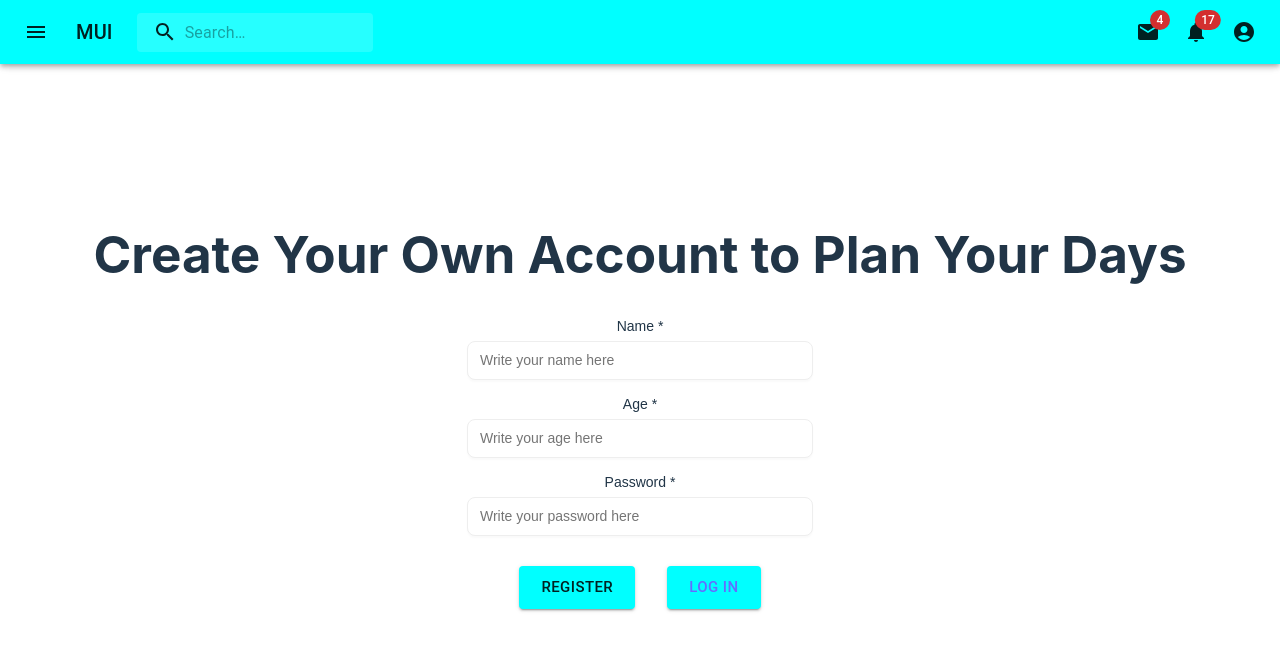
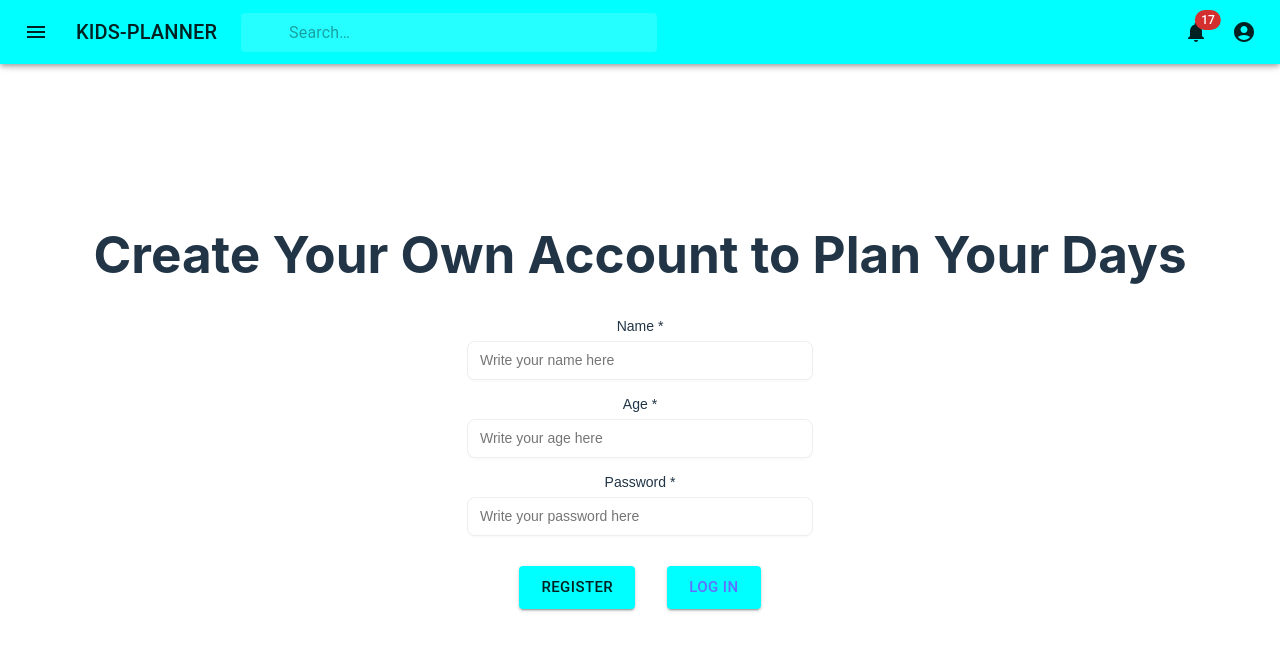
Before and after one commit to DanWang625/KidsPlanner-client, a React (Vite) app: page /register in a window 1280 px wide. Shown: the top 650 px of the page. Built offline with nearby package versions, Linux system fonts and the light colour scheme.

Commit message:
some updates

```diff
--- a/index.html
+++ b/index.html
@@ -5,7 +5,7 @@
   <meta charset="UTF-8" />
   <link rel="icon" type="image/svg+xml" href="/vite.svg" />
   <meta name="viewport" content="width=device-width, initial-scale=1.0" />
-  <title>Vite + React + TS</title>
+  <title>kids-planner</title>
 </head>
 
 <body>
--- a/package.json
+++ b/package.json
@@ -26,7 +26,6 @@
     "eslint": "^8.56.0",
     "eslint-plugin-react-hooks": "^4.6.0",
     "eslint-plugin-react-refresh": "^0.4.5",
-    "react-big-calendar": "^1.10.2",
     "react-calendar": "^4.8.0",
     "react-router-dom": "^6.22.1",
     "typescript": "^5.2.2",
--- a/src/App.tsx
+++ b/src/App.tsx
@@ -13,6 +13,7 @@ import UserDetail from './containers/users/UserDetail';
 
 const theme = createTheme({
   palette: {
+    mode: 'light',
     primary: {
       main: '#00FFFF', // Aqua Blue
     },
--- a/src/auth/Login.tsx
+++ b/src/auth/Login.tsx
@@ -6,6 +6,7 @@ import HelperText from '../components/HelperText';
 import { Button } from '@mui/material';
 import { getUsers } from '../api/api';
 import { useNavigate } from 'react-router-dom';
+// import bcrypt from 'bcrypt'
 
 
 export default function Login() {
@@ -15,21 +16,18 @@ export default function Login() {
 
   async function handleUserLogin() {
     try {
-      const response = await fetch("http://localhost:3000/login", {
-            method: "POST",
-            body: JSON.stringify({ name, password }),
-            headers: {
-                "Content-Type": "application/json"
-            }
-        });
-
-        if (!response.ok) {
-            throw new Error("Invalid name or password");
+      const existingUsers = await getUsers()
+      let user
+      for (let existingUser of existingUsers) {
+        if (existingUser.name === name) {
+          user = existingUser
         }
-      const user = await getUsers()
-      window.alert('Congrates! You have logged in successfully!')
-      console.log(user)
-      navigate('/users/:id')
+      }
+      // const passwordMatch = await bcrypt.compare(password, user.password)
+      if (user) {
+        window.alert('Congrates! You have logged in successfully!')
+        navigate(`/users/${user.id}`)
+      }
     } catch (err) {
       alert(err)
     }
--- a/src/auth/Register.tsx
+++ b/src/auth/Register.tsx
@@ -6,6 +6,7 @@ import StyledInput from '../components/StyledInput';
 import HelperText from '../components/HelperText';
 import Label from "../components/Label";
 import { Link, useNavigate } from "react-router-dom";
+import { getUsers } from "../api/api";
 
 
 function Register() {
@@ -15,9 +16,8 @@ function Register() {
     const [password, setPassword] = useState("")
     async function handleRegisterUser() {
         try {
-            const existingUsersResponse = await fetch("http://localhost:3000/users")
-            const existingUsersData = await existingUsersResponse.json()
-            for (let user of existingUsersData) {
+            const existingUsers = await getUsers()
+            for (let user of existingUsers) {
                 if (user.name === name) {
                     window.alert('User with this name already exists. Please choose a differen name!')
                     return
--- a/src/components/Navbar.tsx
+++ b/src/components/Navbar.tsx
@@ -10,9 +10,7 @@ import Badge from '@mui/material/Badge';
 import MenuItem from '@mui/material/MenuItem';
 import Menu from '@mui/material/Menu';
 import MenuIcon from '@mui/icons-material/Menu';
-import SearchIcon from '@mui/icons-material/Search';
 import AccountCircle from '@mui/icons-material/AccountCircle';
-import MailIcon from '@mui/icons-material/Mail';
 import NotificationsIcon from '@mui/icons-material/Notifications';
 import MoreIcon from '@mui/icons-material/MoreVert';
 
@@ -32,16 +30,6 @@ const Search = styled('div')(({ theme }) => ({
   },
 }));
 
-const SearchIconWrapper = styled('div')(({ theme }) => ({
-  padding: theme.spacing(0, 2),
-  height: '100%',
-  position: 'absolute',
-  pointerEvents: 'none',
-  display: 'flex',
-  alignItems: 'center',
-  justifyContent: 'center',
-}));
-
 const StyledInputBase = styled(InputBase)(({ theme }) => ({
   color: 'inherit',
   '& .MuiInputBase-input': {
@@ -51,7 +39,7 @@ const StyledInputBase = styled(InputBase)(({ theme }) => ({
     transition: theme.transitions.create('width'),
     width: '100%',
     [theme.breakpoints.up('md')]: {
-      width: '20ch',
+      width: '40ch',
     },
   },
 }));
@@ -121,14 +109,6 @@ export default function PrimarySearchAppBar() {
       onClose={handleMobileMenuClose}
     >
       <MenuItem>
-        <IconButton size="large" aria-label="show 4 new mails" color="inherit">
-          <Badge badgeContent={4} color="error">
-            <MailIcon />
-          </Badge>
-        </IconButton>
-        <p>Messages</p>
-      </MenuItem>
-      <MenuItem>
         <IconButton
           size="large"
           aria-label="show 17 new notifications"
@@ -156,7 +136,7 @@ export default function PrimarySearchAppBar() {
   );
 
   return (
-    // <Box sx={{ flexGrow: 1, display: 'flex' }}>
+    <Box sx={{ flexGrow: 1, display: 'flex' }}>
       <AppBar position="fixed">
         <Toolbar>
           <IconButton
@@ -174,12 +154,9 @@ export default function PrimarySearchAppBar() {
             component="div"
             sx={{ display: { xs: 'none', sm: 'block' } }}
           >
-            MUI
+            KIDS-PLANNER
           </Typography>
           <Search>
-            <SearchIconWrapper>
-              <SearchIcon />
-            </SearchIconWrapper>
             <StyledInputBase
               placeholder="Search…"
               inputProps={{ 'aria-label': 'search' }}
@@ -187,11 +164,6 @@ export default function PrimarySearchAppBar() {
           </Search>
           <Box sx={{ flexGrow: 1 }} />
           <Box sx={{ display: { xs: 'none', md: 'flex' } }}>
-            <IconButton size="large" aria-label="show 4 new mails" color="inherit">
-              <Badge badgeContent={4} color="error">
-                <MailIcon />
-              </Badge>
-            </IconButton>
             <IconButton
               size="large"
               aria-label="show 17 new notifications"
@@ -229,6 +201,6 @@ export default function PrimarySearchAppBar() {
         {renderMobileMenu}
         {renderMenu}
       </AppBar>
-    // </Box>
+    </Box>
   );
 }
```
Also changed, not shown: 1 other file (tests, documents, lock files or other folders).
